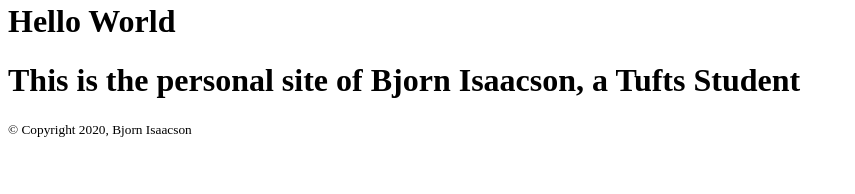
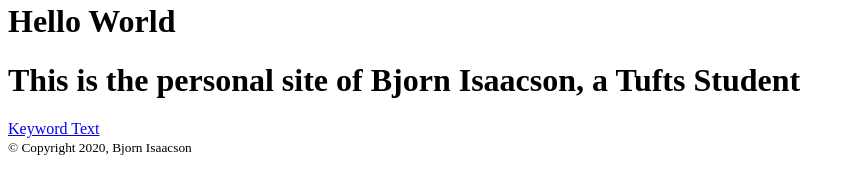
Before and after one commit to baisaacson/baisaacson.github.io, a plain HTML site: page index.html in a window 1280 px wide. Shown: the part 530-724 px from the top of the page, without its empty margins (0-855 px from the left). Drawn offline with Linux system fonts and the light colour scheme.

Commit message:
Update index.html

```diff
--- a/index.html
+++ b/index.html
@@ -7,6 +7,8 @@
 <h1>This is the personal site of Bjorn Isaacson, a Tufts Student</h1>
 </body>
 
+ <a href="projects.html" title="Keyword Text">Keyword Text</a>
+
 <footer>
 <small>&copy; Copyright 2020, Bjorn Isaacson</small>
 </footer>
```
